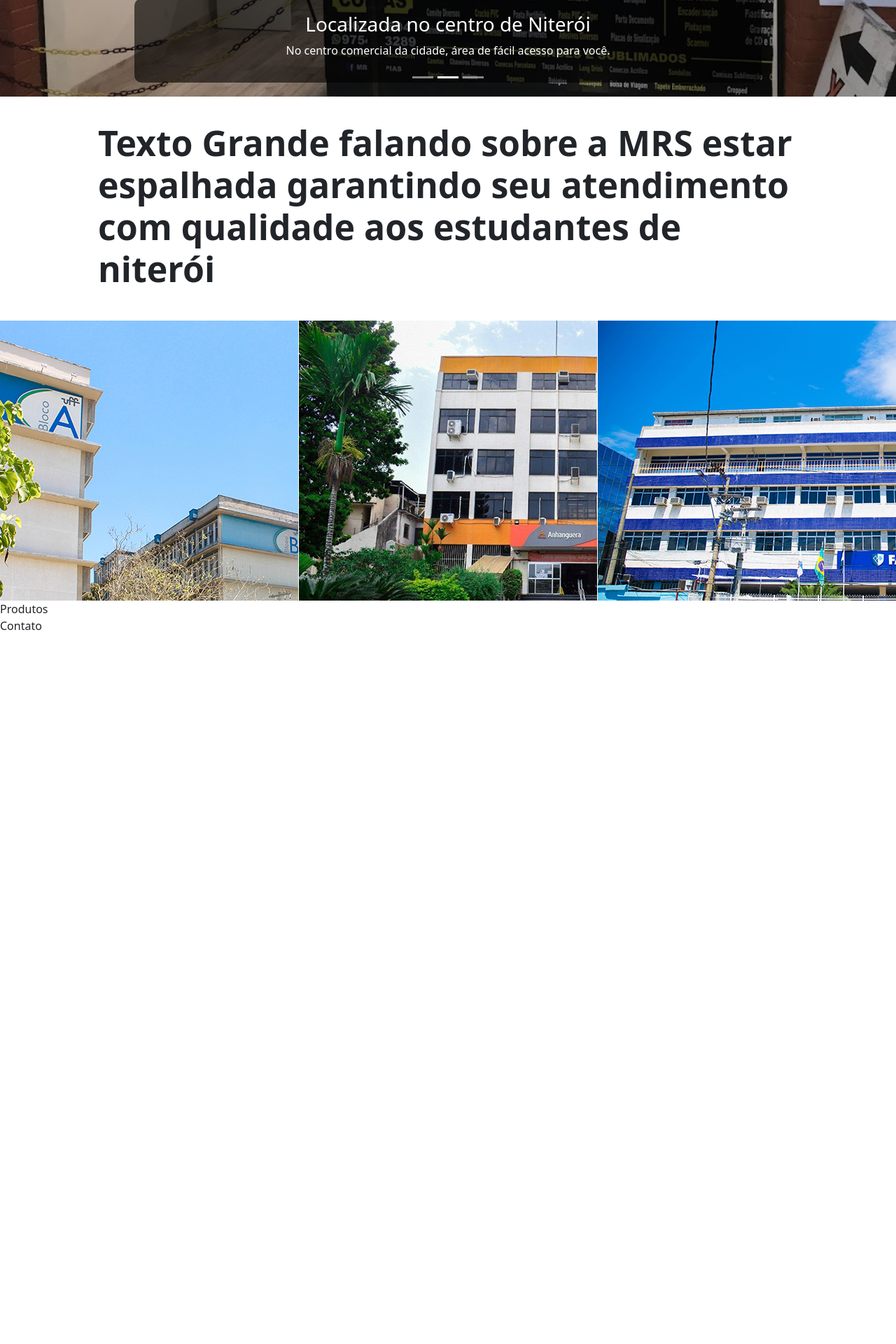
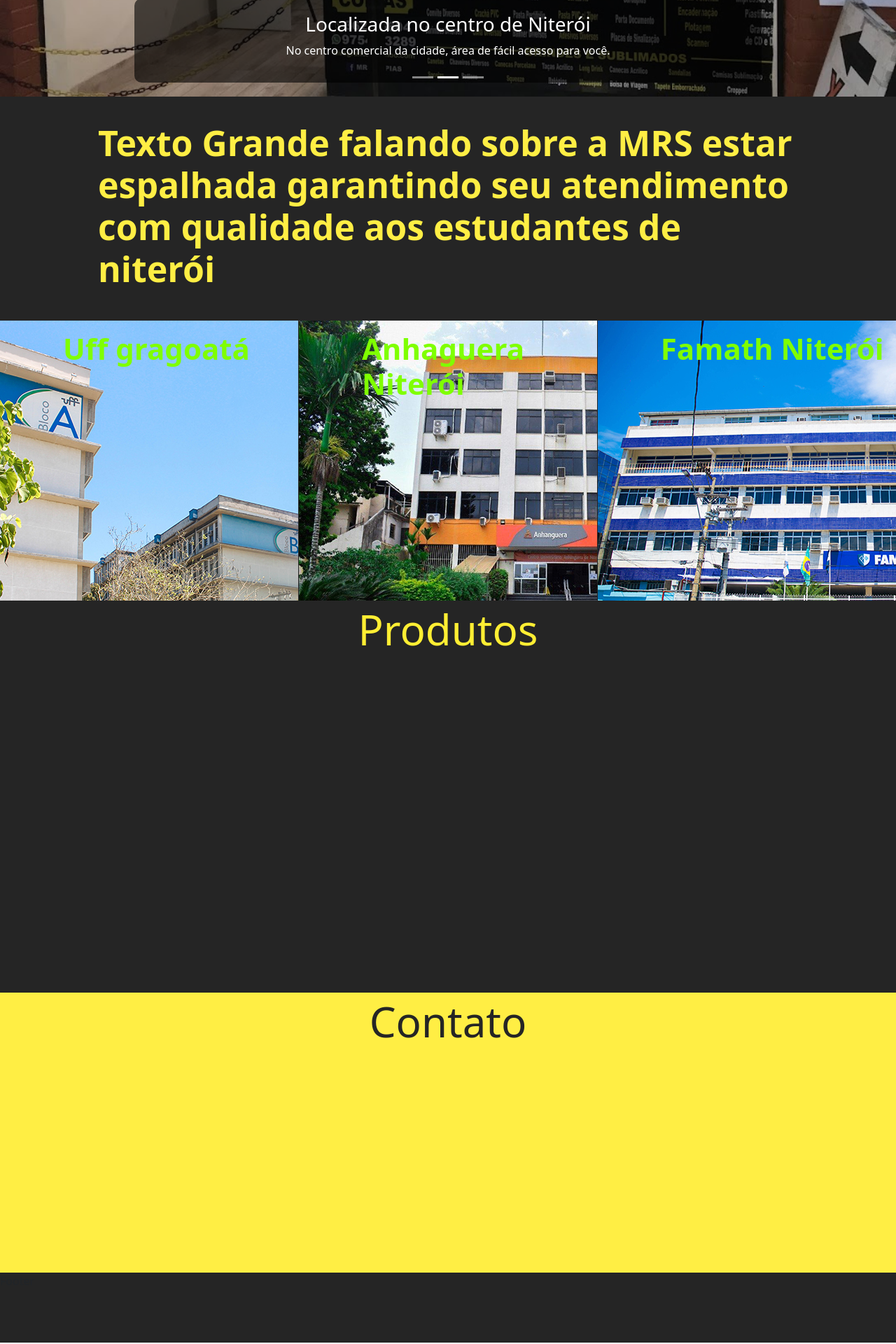
Before and after one commit to patrick2m/mrscopias, a React (Create React App) app: page / in a window 1280 px wide. Shown: the part 780-2700 px from the top of the page at 70% size. Built offline with nearby package versions, Linux system fonts and the light colour scheme.

Commit message:
criação de sistema de botão direto buscando a altura do elemento v0.1 no header.jsx

```diff
--- a/src/Components/Contato.jsx
+++ b/src/Components/Contato.jsx
@@ -3,9 +3,8 @@
 
 const Contato = () => {
   return (
-    <div className='contato-container'>
-      Contato
-
+    <div className='contato-container' id='contato-container'>
+      <h1 className='contato-titulo'>Contato</h1>
     </div>
   );
 }
--- a/src/Components/Contato.scss
+++ b/src/Components/Contato.scss
@@ -1,3 +1,11 @@
 .contato-container {
-  height: 1500px;
+  height: 400px;
+  background-color: #fe4;
+
+  .contato-titulo {
+    padding-top: 5px;
+    text-align: center;
+    font-size: 60px;
+    color: #252525;
+  }
 }
--- a/src/Components/Footer.jsx
+++ b/src/Components/Footer.jsx
@@ -3,7 +3,7 @@
 
 const Footer = () => {
   return (
-    <div>Footer</div>
+    <div className='footer-container'>Footer</div>
   )
 }
 
--- a/src/Components/Footer.scss
+++ b/src/Components/Footer.scss
@@ -0,0 +1,4 @@
+.footer-container {
+  background-color: #252525;
+  height: 100px;
+}
--- a/src/Components/Header.jsx
+++ b/src/Components/Header.jsx
@@ -4,6 +4,7 @@
 import imglogo from '../Assets/mrscopiaslogo.png';
 
 const Header = () => {
+  const componenteLocais = document.querySelector('#locais-container');
 
   function checkScrollForNavbar(scrollY) {
     const navbar = document.getElementById('header-nav');
@@ -21,6 +22,12 @@
     // Função que adiciona classe css que modifica cor do item no menu
     // de acordo com a altura da página
   }
+
+
+  // const alturaLocais = componenteLocais.offsetTop;
+
+  console.log(componenteLocais);
+
 
   window.addEventListener("scroll", () => { ScrollYValue(window.pageYOffset)});
 
@@ -59,7 +66,7 @@
                   Início
                 </button>
                 <button
-                  onClick={() => {irParaElemento(820)}}
+                  // onClick={() => {irParaElemento(alturaLocais)}}
                   className='nav-item'
                 >
                   Locais
--- a/src/Components/Locais.jsx
+++ b/src/Components/Locais.jsx
@@ -7,7 +7,7 @@
 
 const Locais = () => {
   return (
-    <div className='locais-container' id='locais'>
+    <div className='locais-container' id='locais-container'>
       <div className='locais-intro'>
         <h1 className='locais-titulo'>
           Texto Grande falando sobre a MRS estar espalhada garantindo seu atendimento com qualidade aos estudantes de niterói
@@ -34,7 +34,11 @@
           <p className='subtitulo-faculdade'>
             Localizada na Anhanguera Niterói, próximo ao Terminal Rodoviário no Centro de niterói, a MRS Cópias oferece os serviços necessários aos alunos e professores desse instituto de ensino com 20 anos de experiência.
           </p>
-          <img src={imgAnhaguera} alt="Faculdade Anhanguera Niterói" />
+          <img
+            src={imgAnhaguera}
+            alt="Faculdade Anhanguera Niterói"
+            className='faculdade-image'
+          />
         </div>
         <div className='faculdade'>
           <h2 className='titulo-faculdade'>
@@ -43,7 +47,11 @@
           <p className='subtitulo-faculdade'>
             Localizada em São Domingos, a faculdade Maria Thereza, instituição privada de ensino superior com 46 anos anos também possui sua loja da MRS Cópias.
           </p>
-          <img src={imgFamath} alt="Faculdade Famath Niterói" />
+          <img
+            src={imgFamath}
+            alt="Faculdade Famath Niterói"
+            className='faculdade-image'
+          />
         </div>
 
       </div>
--- a/src/Components/Locais.scss
+++ b/src/Components/Locais.scss
@@ -1,6 +1,8 @@
 .locais-container {
   display: flex;
   flex-direction: column;
+  background-color: #252525;
+
 
   .locais-intro {
     display: flex;
@@ -12,6 +14,7 @@
       width: 1000px;
       font-size: 50px;
       font-weight: 700;
+      color: #Fe4;
     }
   }
 
@@ -28,23 +31,25 @@
       overflow: hidden;
 
       .titulo-faculdade{
+        top: 15px;
+        left: 90px;
         position: absolute;
-        font-size: large;
+        font-size: 42px;
         font-weight: 700;
         color:chartreuse;
         z-index: 1;
-
-        display: none;
       }
 
       .subtitulo-faculdade {
         position: absolute;
         font-size: medium;
-        font-weight: 300;
-        color: cyan;
+        font-weight: 500;
+        color: black;
         z-index: 1;
-
-        display: none;
+        top: 400px;
+        transition: ease-in-out .3s ;
+        margin: 0 20px;
+        opacity: 0;
       }
 
       .faculdade-image {
@@ -54,6 +59,16 @@
       }
     }
 
+    .faculdade:hover .subtitulo-faculdade {
+      display: block;
+      top: 270px;
+      opacity: 100;
+    }
+
+    .faculdade:hover .faculdade-image {
+      opacity: 90%;
+    }
+
     .faculdade:hover {
       width: 40%;
     }
--- a/src/Components/Produtos.jsx
+++ b/src/Components/Produtos.jsx
@@ -3,7 +3,9 @@
 
 const Produtos = () => {
   return (
-    <div className='produtos-container' id='produtos'>Produtos</div>
+    <div className='produtos-container' id='produtos-container'>
+      <h1 className='produtos-titulo'>Produtos</h1>
+    </div>
   )
 }
 
--- a/src/Components/Produtos.scss
+++ b/src/Components/Produtos.scss
@@ -0,0 +1,11 @@
+.produtos-container{
+  background-color: #252525;
+  height: 70vh;
+
+  .produtos-titulo{
+    padding-top: 5px;
+    text-align: center;
+    font-size: 60px;
+    color: #fe3;
+  }
+}
```
